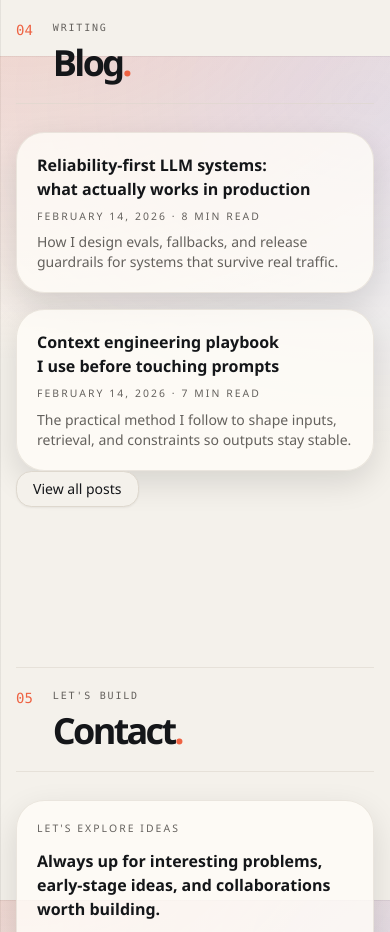
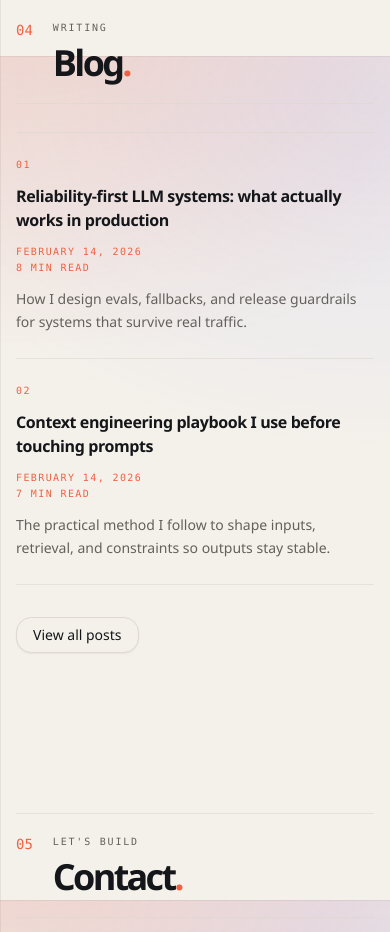
Before and after one commit to JyothiKumar03/portfolio, a Next.js app: page / in a window 390 px wide. Shown: the part 7540-8472 px from the top of the page. Built offline with nearby package versions, Linux system fonts and the light colour scheme.

Commit message:
feat: restyle blog section with spec-sheet rows and hover arrow indicator

```diff
--- a/src/components/sections/blog-section.tsx
+++ b/src/components/sections/blog-section.tsx
@@ -1,5 +1,5 @@
 import Link from "next/link"
-import { BookOpenText } from "lucide-react"
+import { ArrowUpRight } from "lucide-react"
 
 import { Section } from "@/components/section"
 import { Button } from "@/components/ui/button"
@@ -9,33 +9,29 @@ export function BlogSection() {
   const featuredPosts = posts.slice(0, 2)
 
   return (
-    <Section
-      id="blog"
-      index="04"
-      title="Blog"
-      subtitle="Writing"
-      icon={<BookOpenText className="size-10 sm:size-12" />}
-    >
-      <div className="space-y-4">
-        {featuredPosts.map((post) => (
+    <Section id="blog" index="04" title="Blog" subtitle="Writing">
+      <div className="spec-log">
+        {featuredPosts.map((post, i) => (
           <Link
             key={post.slug}
             href={`/blog/${post.slug}`}
-            className="surface-card group flex flex-col gap-2 transition hover:-translate-y-1 hover:border-foreground/20"
+            className="spec-row post-row group"
           >
-            <div className="flex flex-col gap-2">
-              <h3 className="min-w-0 text-base font-semibold text-foreground text-balance">
-                {post.title}
-              </h3>
-              <p className="eyebrow">
-                {post.publishedAt} · {post.readTime}
-              </p>
-            </div>
-            <p className="text-sm text-muted-foreground">{post.summary}</p>
+            <span className="spec-index">{String(i + 1).padStart(2, "0")}</span>
+            <h3 className="spec-name">
+              {post.title}
+              <ArrowUpRight className="size-4 shrink-0 text-primary opacity-0 transition group-hover:opacity-100" />
+            </h3>
+            <p className="spec-meta">
+              {post.publishedAt}
+              <br />
+              {post.readTime}
+            </p>
+            <p className="spec-body">{post.summary}</p>
           </Link>
         ))}
       </div>
-      <div>
+      <div className="mt-8">
         <Button variant="outline" asChild>
           <Link href="/blog">View all posts</Link>
         </Button>
```
